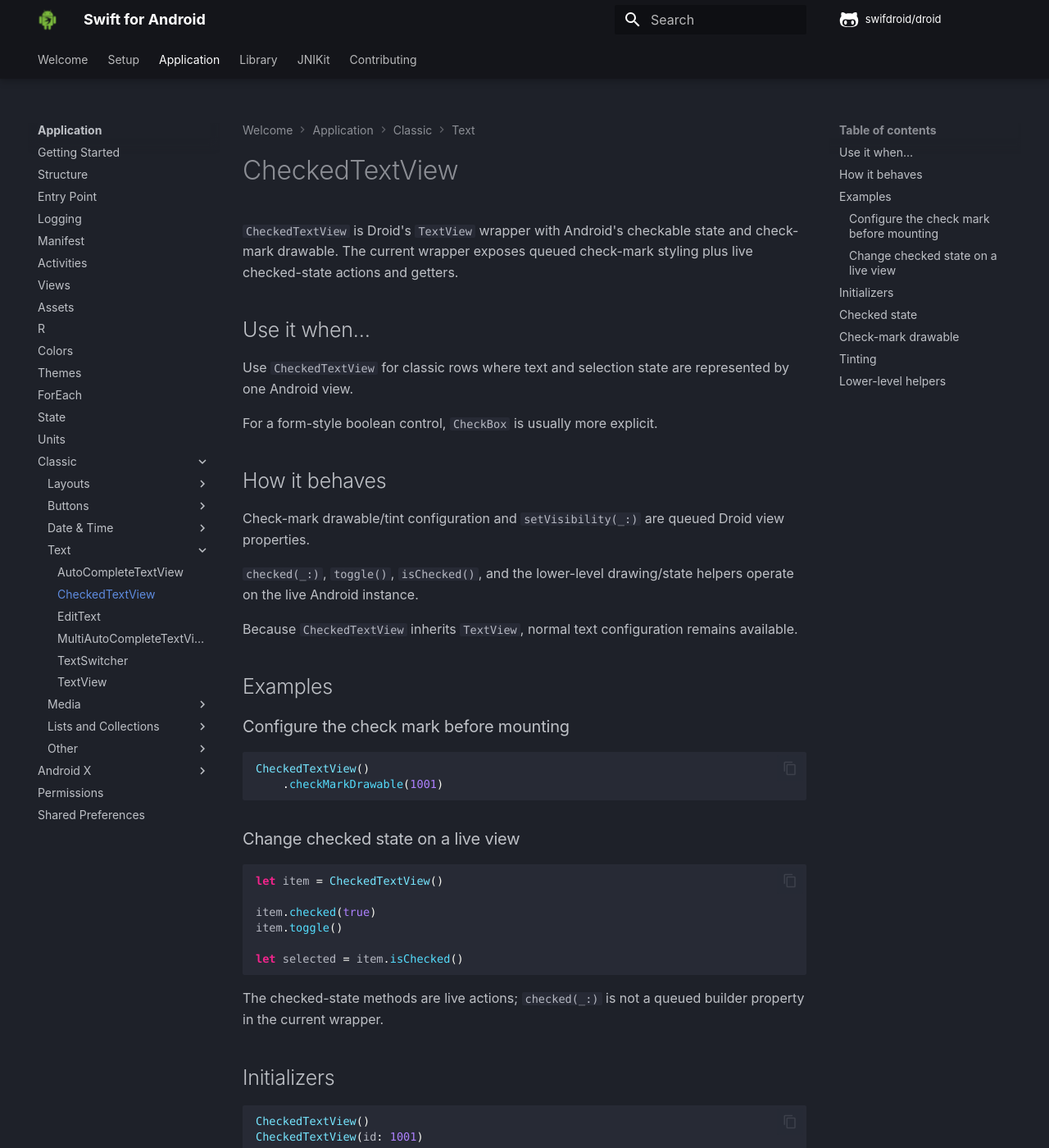
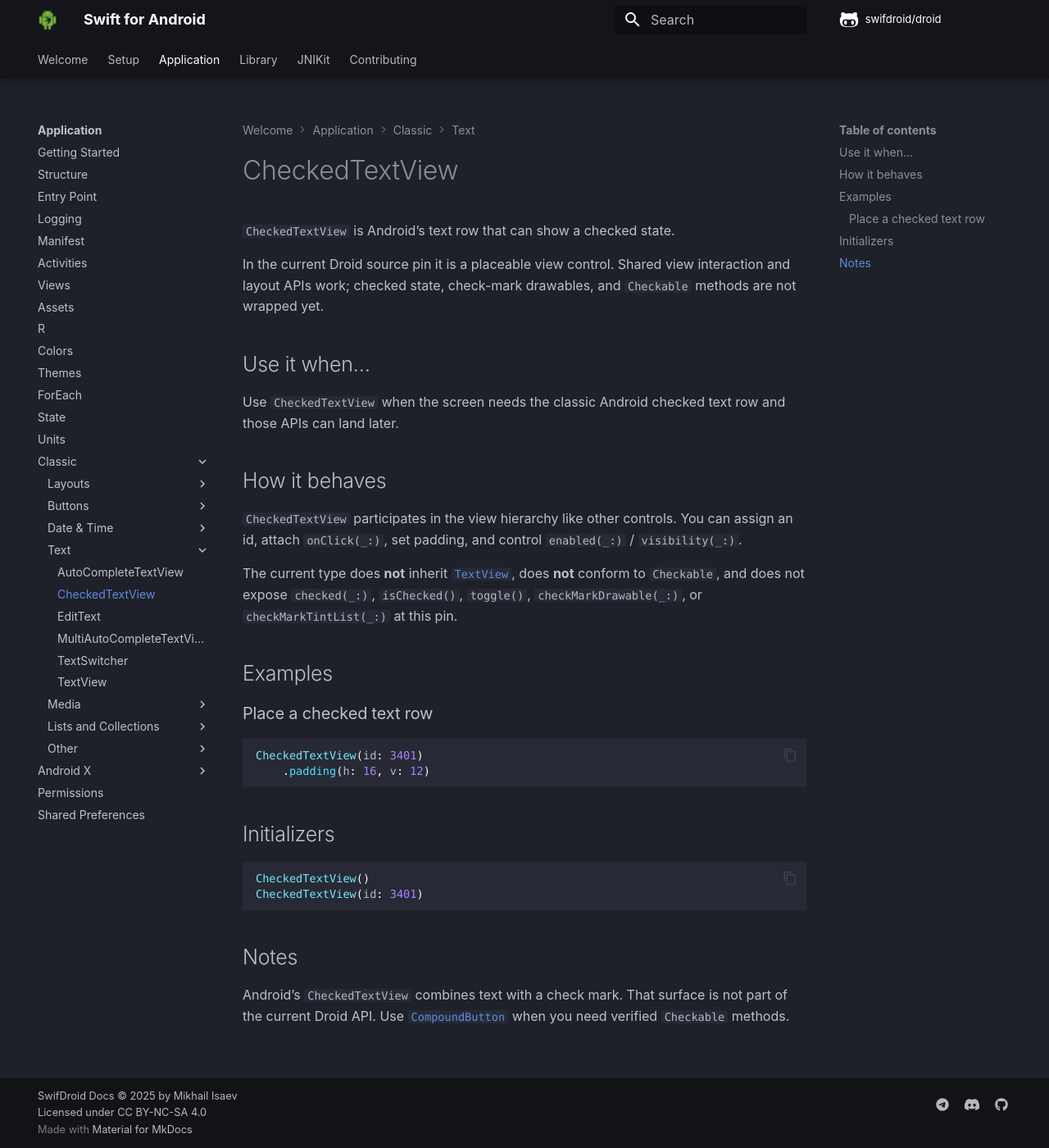
Before and after one commit to swifdroid/docs, an MkDocs documentation site: the page built from docs/app/classic/checked-text-view.md, in a window 1280 px wide and 1400 px high. Shown: the whole window at 82% size. Built offline with MkDocs 1.6.1 and Material for MkDocs 9.7.7, drawn with Linux system fonts in a browser that asks for light colours; comment, search, counter and statistics services are not loaded; some of the changed text lies outside the part shown.

Commit message:
📝 Pin-truth rewrite checkable family pages

````diff
--- a/docs/app/classic/checked-text-view.md
+++ b/docs/app/classic/checked-text-view.md
@@ -1,76 +1,35 @@
 # CheckedTextView
 
-`CheckedTextView` is Droid's `TextView` wrapper with Android's checkable state and check-mark drawable. The current wrapper exposes queued check-mark styling plus live checked-state actions and getters.
+`CheckedTextView` is Android’s text row that can show a checked state.
+
+In the current Droid source pin it is a placeable view control. Shared view interaction and layout APIs work; checked state, check-mark drawables, and `Checkable` methods are not wrapped yet.
 
 ## Use it when…
 
-Use `CheckedTextView` for classic rows where text and selection state are represented by one Android view.
-
-For a form-style boolean control, `CheckBox` is usually more explicit.
+Use `CheckedTextView` when the screen needs the classic Android checked text row and those APIs can land later.
 
 ## How it behaves
 
-Check-mark drawable/tint configuration and `setVisibility(_:)` are queued Droid view properties.
+`CheckedTextView` participates in the view hierarchy like other controls. You can assign an id, attach `onClick(_:)`, set padding, and control `enabled(_:)` / `visibility(_:)`.
 
-`checked(_:)`, `toggle()`, `isChecked()`, and the lower-level drawing/state helpers operate on the live Android instance.
-
-Because `CheckedTextView` inherits `TextView`, normal text configuration remains available.
+The current type does **not** inherit [`TextView`](text-view.md), does **not** conform to `Checkable`, and does not expose `checked(_:)`, `isChecked()`, `toggle()`, `checkMarkDrawable(_:)`, or `checkMarkTintList(_:)` at this pin.
 
 ## Examples
 
-### Configure the check mark before mounting
+### Place a checked text row
 
 ```swift
-CheckedTextView()
-    .checkMarkDrawable(1001)
+CheckedTextView(id: 3401)
+    .padding(h: 16, v: 12)
 ```
-
-### Change checked state on a live view
-
-```swift
-let item = CheckedTextView()
-
-item.checked(true)
-item.toggle()
-
-let selected = item.isChecked()
-```
-
-The checked-state methods are live actions; `checked(_:)` is not a queued builder property in the current wrapper.
 
 ## Initializers
 
 ```swift
 CheckedTextView()
-CheckedTextView(id: 1001)
+CheckedTextView(id: 3401)
 ```
 
-## Checked state
+## Notes
 
-`checked(_:)` immediately calls Android's `setChecked`.
-
-`toggle()` flips the live checked state.
-
-`isChecked()` reads it.
-
-## Check-mark drawable
-
-`checkMarkDrawable(_: Drawable?)` queues a drawable.
-
-`checkMarkDrawable(_: Int)` queues a drawable resource ID.
-
-`checkMarkDrawable()` reads the live drawable.
-
-## Tinting
-
-Queued setters include:
-
-- `checkMarkTintList(_:)`
-- `checkMarkTintBlendMode(_:)`
-- `checkMarkTintMode(_:)`
-
-Matching getters expose the live tint values where available.
-
-## Lower-level helpers
-
-The wrapper also exposes drawable-state, hotspot, padding, RTL, accessibility, save/restore-state, drawing, and drawable-verification helpers.
+Android’s `CheckedTextView` combines text with a check mark. That surface is not part of the current Droid API. Use [`CompoundButton`](compound-button.md) when you need verified `Checkable` methods.
````
Also changed, not shown: docs/app/classic/check-box.md (+19 -23 lines), docs/app/classic/compound-button.md (+23 -36 lines), docs/app/classic/radio-button.md (+18 -26 lines), docs/app/classic/toggle-button.md (+13 -39 lines).
